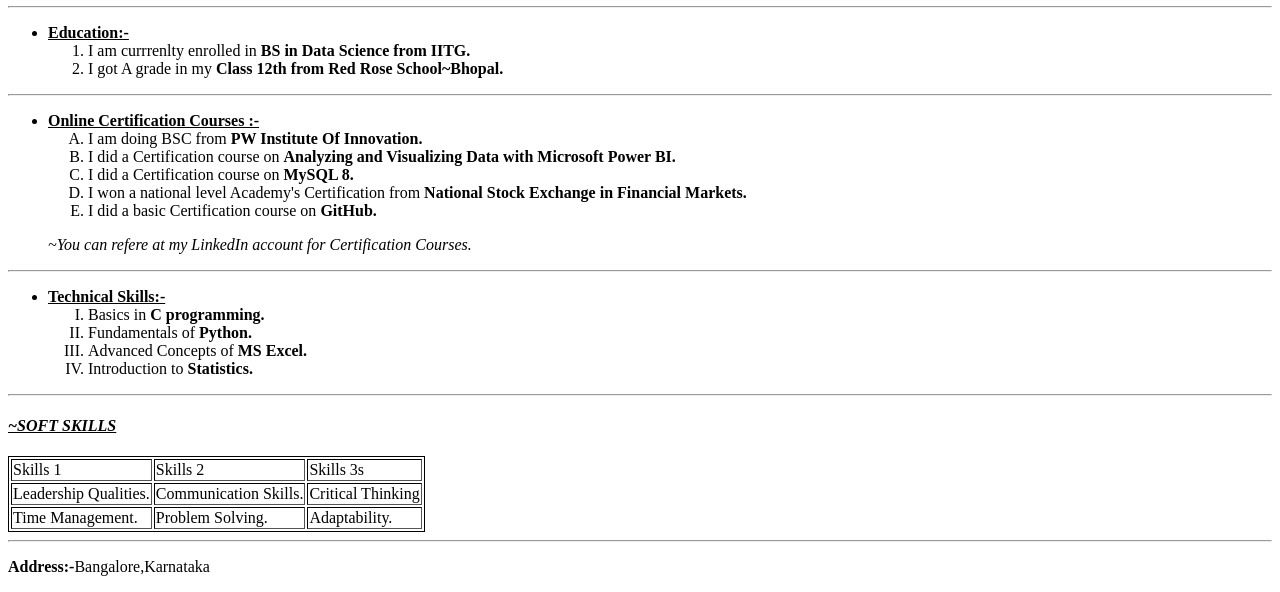
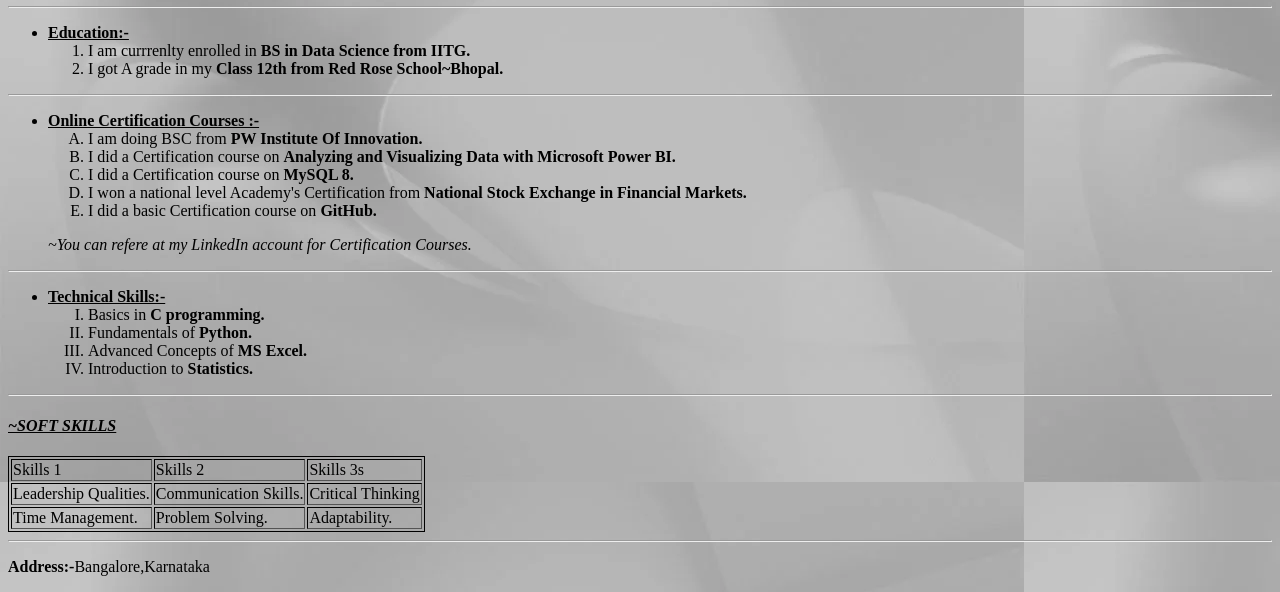
Before and after one commit to yashraj-shri17/Yashraj_resume, a plain HTML site: page index.html in a window 1280 px wide. Shown: the part 286-878 px from the top of the page. Drawn offline with Linux system fonts and the light colour scheme.

Commit message:
background_img

```diff
--- a/index.html
+++ b/index.html
@@ -3,6 +3,7 @@
 <head>
     <title>resume</title>
     <link rel="shortcut icon" href="./images/6614677.png" type="image/x-icon">
+    <link rel="stylesheet" href="./style.css">
 </head>
 <style>
     table{
--- /dev/null
+++ b/style.css
@@ -0,0 +1,3 @@
+body{
+   background-image:url(./images/Wep6bn.webp) ;
+}
```
Also changed, not shown: images/Wep6bn.webp (added).
